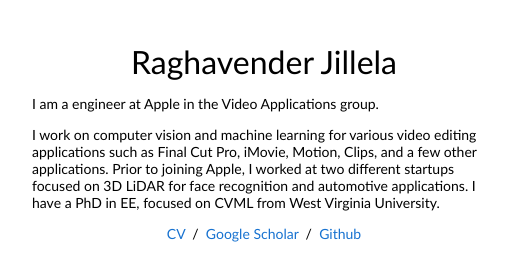
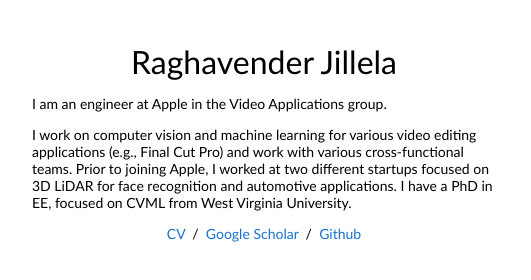
Before and after one commit to rsquarej/rsquarej.github.io, a plain HTML site: page index.html in a window 1280 px wide. Shown: the top 280 px of the page, 228-759 px from the left. Drawn offline with Linux system fonts and the light colour scheme.

Commit message:
Fixing typos

```diff
--- a/index.html
+++ b/index.html
@@ -20,10 +20,10 @@
               <p style="text-align:center">
                 <name>Raghavender Jillela</name>
               </p>
-              <p>I am a engineer at Apple in the Video Applications group.
+              <p>I am an engineer at Apple in the Video Applications group.
               </p>
               <p>
-                I work on computer vision and machine learning for various video editing applications such as Final Cut Pro, iMovie, Motion, Clips, and a few other applications.
+                I work on computer vision and machine learning for various video editing applications (e.g., Final Cut Pro) and work with various cross-functional teams.
                 Prior to joining Apple, I worked at two different startups focused on 3D LiDAR for face recognition and automotive applications. I have a PhD in EE, focused on CVML from West Virginia University.
               </p>
               <p style="text-align:center">
```
